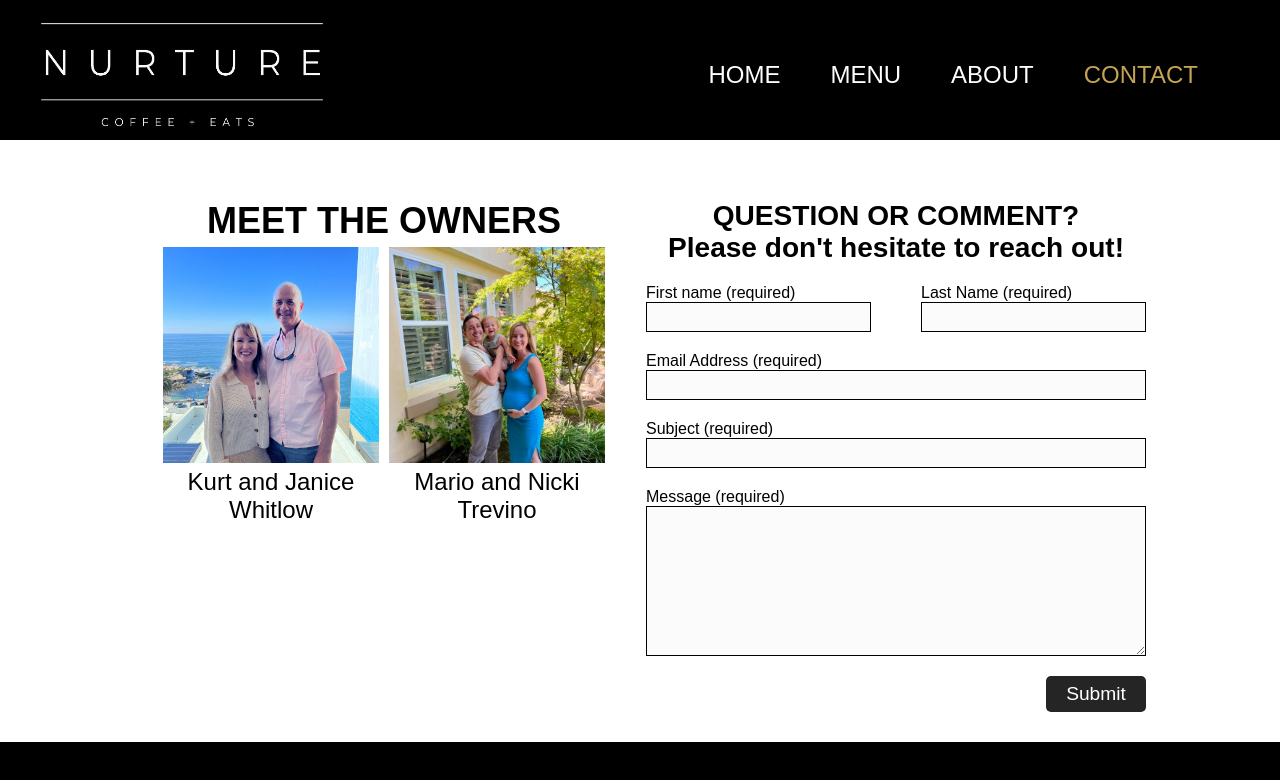
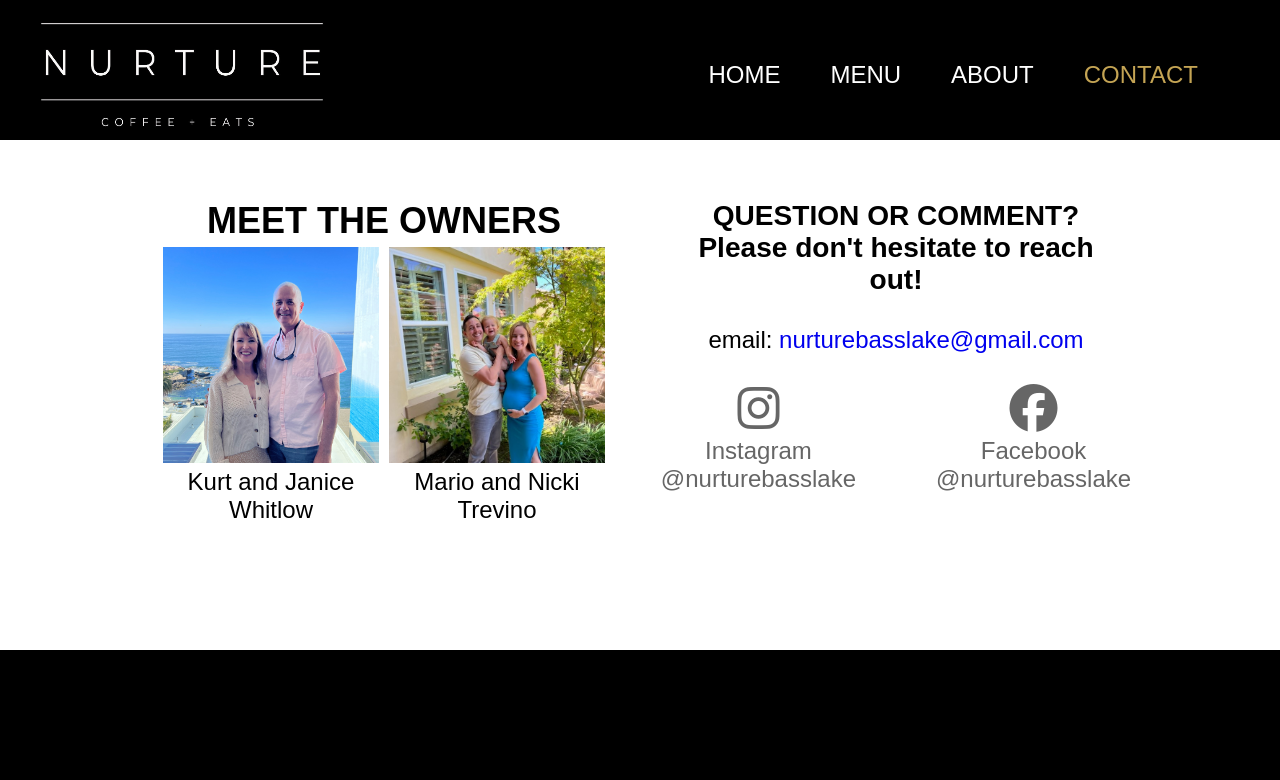
Before and after one commit to skwhit/nurture-bass-lake, a React (Create React App) app: page /contact in a window 1280 px wide. Shown: the top 780 px of the page. Built offline with nearby package versions, Linux system fonts and the light colour scheme; the HTML template or start-up script is replaced by a standard one; a web font is replaced by a local one.

Commit message:
removed contact form

```diff
--- a/src/components/contact/Contact.css
+++ b/src/components/contact/Contact.css
@@ -27,7 +27,9 @@
   /* border: 2px solid red; */
   padding: 30px;
   display: flex;
-  justify-content: center;
+  flex-direction: column;
+  align-items: center;
+  gap: 30px;
 }
 
 .form-container h3 {
@@ -36,6 +38,38 @@
 
 .founders-container div {
   display: flex;
+}
+
+.contact-email p, .contact-email a {
+  text-decoration: none;
+}
+
+.contact-socials {
+  display: flex;
+  justify-content: center;
+  gap: 80px;
+  width: 250px;
+}
+
+.contact-socials p {
+  text-align: center;
+}
+
+.contact-socials a {
+  display: flex;
+  flex-direction: column;
+  align-items: center;
+  gap: 5px;
+  color: #666666;
+  text-decoration: none;
+}
+
+.contact-socials a:hover {
+  color: black;
+}
+
+.contact-socials i {
+  font-size: 3rem;
 }
 
 .founder-image-container {
--- a/src/components/contact/Contact.jsx
+++ b/src/components/contact/Contact.jsx
@@ -22,24 +22,61 @@ export default function Contact() {
           </div>
         </div>
         <div className="form-container">
-          <form
+          <h3>
+            QUESTION OR COMMENT? <br />
+            Please don't hesitate to reach out!
+          </h3>
+          <p className="contact-email">
+            email: <a href="mailto:nurturebasslake@gmail.com">nurturebasslake@gmail.com</a>
+          </p>
+          <div className="contact-socials">
+              <a
+                target="_blank"
+                href="https://www.instagram.com/nurturebasslake/"
+              >
+                <i className="fa-brands fa-instagram"></i>
+                <p>
+                  Instagram <br /> @nurturebasslake
+                </p>
+              </a>
+              <a
+                target="_blank"
+                href="https://www.facebook.com/profile.php?id=100095190627640"
+              >
+                <i className="fa-brands fa-facebook"></i>
+                <p>
+                  Facebook <br /> @nurturebasslake
+                </p>
+              </a>
+            </div>
+          {/* <form
             action="https://getform.io/f/a85b10b6-4183-4e3b-97ba-77c073ec4eee"
             method="post"
             enctype="multipart/form-data"
             name="EmailForm"
           >
             <h3>
-              QUESTION OR COMMENT? <br/>
+              QUESTION OR COMMENT? <br />
               Please don't hesitate to reach out!
             </h3>
             <div className="name-container">
               <div className="request-input">
                 <label htmlFor="firstName">First name (required)</label>
-                <input id="firstName" type="text" name="firstName" required></input>
+                <input
+                  id="firstName"
+                  type="text"
+                  name="firstName"
+                  required
+                ></input>
               </div>
               <div className="request-input">
                 <label htmlFor="lastName">Last Name (required)</label>
-                <input id="lastName" type="text" name="lastName" required></input>
+                <input
+                  id="lastName"
+                  type="text"
+                  name="lastName"
+                  required
+                ></input>
               </div>
             </div>
             <div className="request-input">
@@ -62,7 +99,7 @@ export default function Contact() {
             <button type="submit" value="Submit">
               Submit
             </button>
-          </form>
+          </form> */}
         </div>
       </section>
     </main>
--- a/src/components/footer/Footer.jsx
+++ b/src/components/footer/Footer.jsx
@@ -30,9 +30,14 @@ export default function Footer() {
                   Instagram <br /> @nurturebasslake
                 </p>
               </a>
-              <a target="_blank" href="https://www.facebook.com/profile.php?id=100095190627640">
+              <a
+                target="_blank"
+                href="https://www.facebook.com/profile.php?id=100095190627640"
+              >
                 <i className="fa-brands fa-facebook"></i>
-                <p>Facebook <br /> @nurturebasslake</p>
+                <p>
+                  Facebook <br /> @nurturebasslake
+                </p>
               </a>
               {/* <a target="_blank" href="https://www.youtube.com/">
             <i class="fa-brands fa-youtube"></i>
@@ -43,9 +48,9 @@ export default function Footer() {
           <div>
             <h3>LEAVE A REVIEW</h3>
             <div className="socials-container">
-              <a target="_blank" href="https://www.yelp.com/">
-                <i className="fa-brands fa-yelp"></i>
-                <p>Yelp</p>
+              <a target="_blank" href="https://www.google.com/search?q=nurture+bass+lake+reviews&sca_esv=600107017&sxsrf=ACQVn0-u6aLhi7xVYhvYSos05kZmKpR5Bw%3A1705779222547&ei=FiCsZYb_INL3kPIP34qHmA4&ved=0ahUKEwiG4v_k2uyDAxXSO0QIHV_FAeMQ4dUDCBA&uact=5&oq=nurture+bass+lake+reviews&gs_lp=Egxnd3Mtd2l6LXNlcnAiGW51cnR1cmUgYmFzcyBsYWtlIHJldmlld3MyDhAAGIAEGIoFGIYDGLADMg4QABiABBiKBRiGAxiwA0j9GlCKC1iXDnABeACQAQCYAWSgAfACqgEDMy4xuAEDyAEA-AEBwgIKECEYChigARjDBMICCBAhGKABGMME4gMEGAEgQYgGAZAGAg&sclient=gws-wiz-serp#lrd=0x809429ceff79014d:0x471cbd433e980f60,3">
+                <i className="fa-brands fa-google"></i>
+                <p>Google Reviews</p>
               </a>
             </div>
           </div>
--- a/src/components/home/Home.jsx
+++ b/src/components/home/Home.jsx
@@ -70,8 +70,8 @@ export default function Home() {
           </Carousel>
         </div>
         <div className="home-title">
-          <h1>NURTURE BASS LAKE</h1>
-          <h3>Nurture Yourself, Nurture Others</h3>
+          <h1>NURTURE YOURSELF, NURTURE OTHERS</h1>
+          {/* <h3>NURTURE YOURSELF, NURTURE OTHERS</h3> */}
         </div>
       </section>
     </main>
```
